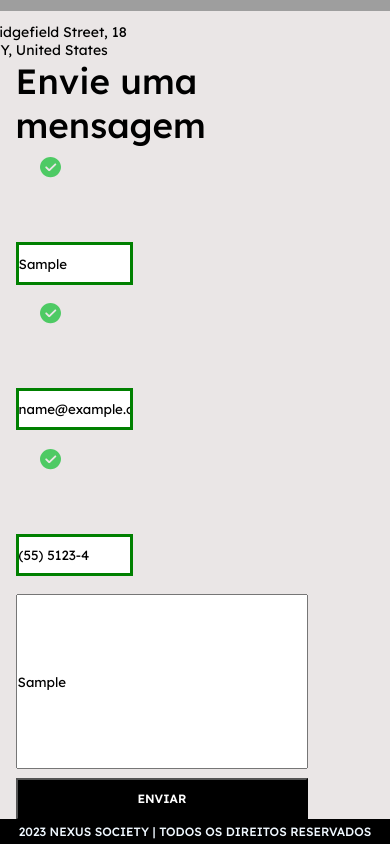
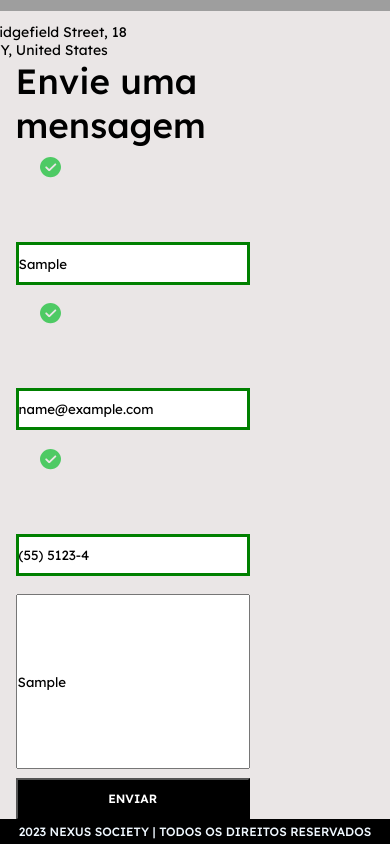
Before and after one commit to gustavoaleds/nexus-society, a plain HTML site: page html/contato.html in a window 390 px wide. Both pictures are taken after typing "Sample", "name@example.com", "5551234", "Sample" into the empty fields and a click on the input "Enviar". Shown: the part 816-1660 px from the top of the page. Drawn offline with Linux system fonts and the light colour scheme; grey boxes are pictures that could not be loaded.

Commit message:
ajuste no css

```diff
--- a/css/contato.css
+++ b/css/contato.css
@@ -262,15 +262,29 @@ visibility: visible;
         align-items: center;
 }
 
+    #mensagem{
+        height: 175px;
+        width: 60vw;
+    }
+
     input{
-        margin-bottom: 1vh;
-        width: 75vw;
-        height: 5vh;
-}
+        width: 60vw;
+    }
 
-span{
-    margin-top: 2vh;
-}
+    span{
+        margin-top: 2vh;
+    }
+
+    .field.sucess input {
+        border: 3px solid green;
+        width: 60vw;
+    }
+
+    .field.error input {
+        border: 3px solid red;
+        width: 60vw;
+    }
+
 }
 
 @media (max-width: 425px){
```
